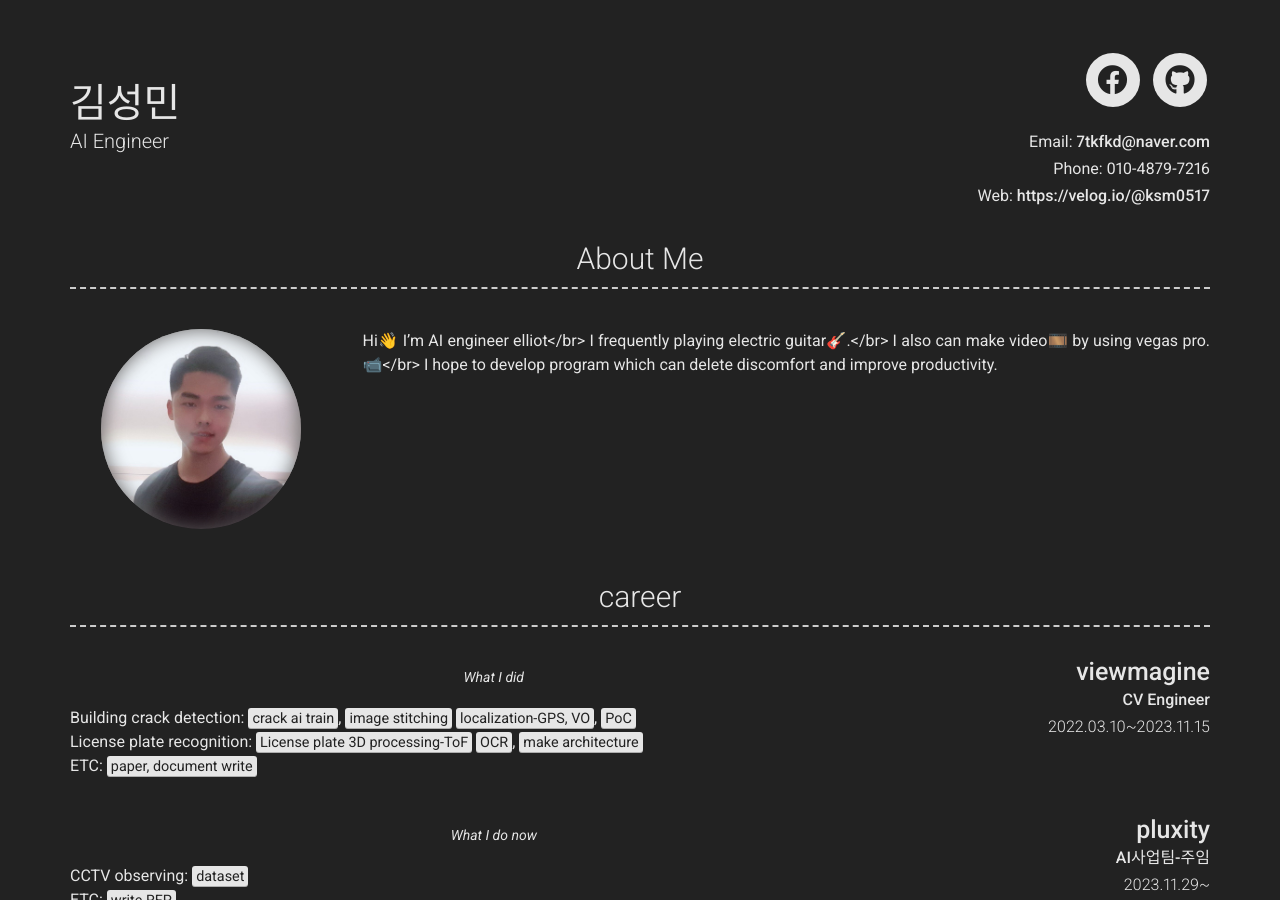
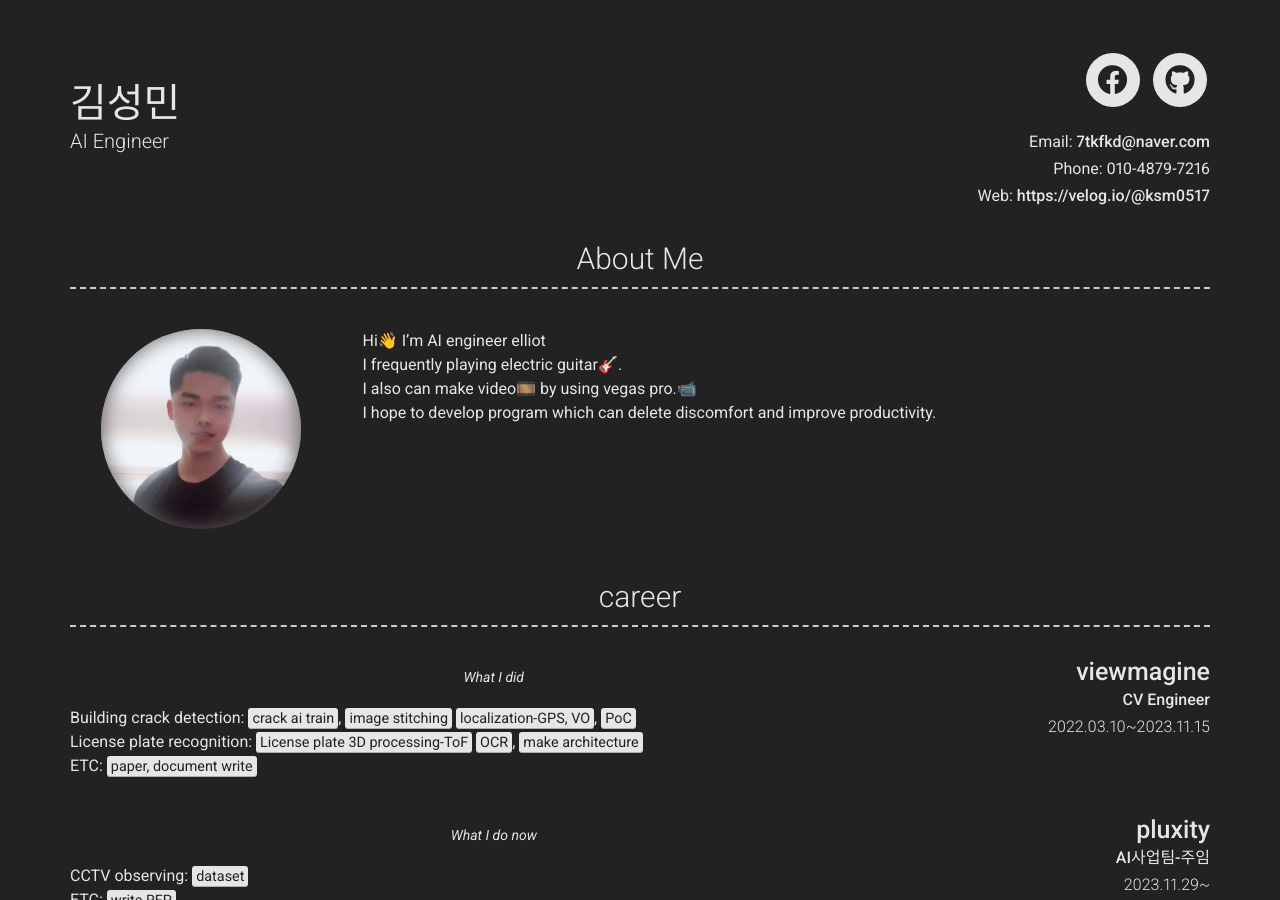
Before and after one commit to ksm0517/aboutMe, a Jekyll site: the page built from index.md, in a window 1280 px wide and 900 px high. Built offline with Jekyll 4.4.1, drawn with Linux system fonts in a browser that asks for light colours; nearby versions of some CDN libraries.

```diff
--- a/_config.yml
+++ b/_config.yml
@@ -26,9 +26,9 @@ facebook_username: ksm0517
 
 about_profile_image: images/profile.jpg
 about_content: | # this will include new lines to allow paragraphs
-  Hi👋 I'm AI engineer elliot</br>
-  I frequently playing electric guitar🎸.</br>
-  I also can make video🎞️ by using vegas pro.📹</br>
+  Hi👋 I'm AI engineer elliot<br/>
+  I frequently playing electric guitar🎸.<br/>
+  I also can make video🎞️ by using vegas pro.📹<br/>
   I hope to develop program which can delete discomfort and improve productivity.
 
 content:
```
